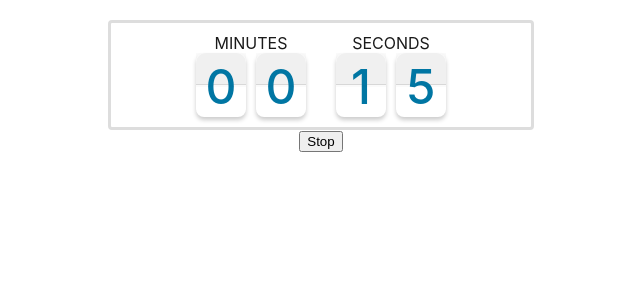
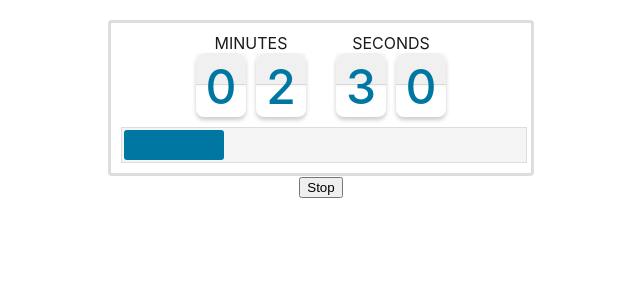
Before and after one commit to sonbachmi/ReactVisualTimer, a React (Create React App) app: page / in a window 1280 px wide. Shown: the top 300 px of the page, without its empty margins (319-959 px from the left). Built offline with nearby package versions, Linux system fonts and the light colour scheme.

Commit message:
display switches tests

```diff
--- a/src/demo/Demo.js
+++ b/src/demo/Demo.js
@@ -40,7 +40,7 @@ export class Demo extends React.Component {
     render() {
         return (
             <div className="Demo">
-                <VisualTimer seconds={20} autoStart={true} showProgress={false} running={this.state.timerRunning}
+                <VisualTimer minutes={3} seconds={20} autoStart={true} speed={10} running={this.state.timerRunning}
                              onStart={this.onStart} onStop={this.onStop} onEnd={this.onEnd}/>
                 {this.state.showRestartButton ?
                     <button onClick={this.restartTimer}>Restart</button>
--- a/src/visual-timer/components/visual-progress/VisualProgress.js
+++ b/src/visual-timer/components/visual-progress/VisualProgress.js
@@ -13,8 +13,8 @@ export function VisualProgress({total = 0, current = 0, alarming}) {
 
     if (!total) return null;
 
-    /* Progress percentage as string for setting CSS width */
-    const percentage = total && Math.round(current * 100 / total) || 0;
+    /* Progress percentage for setting CSS of display */
+    const percentage = (total && Math.round(current * 100 / total)) || 0;
     return (
         <div className={'VisualProgress' + (alarming ? ' alarming' : '')}>
             {visualStyle === 'bar' &&
--- a/src/visual-timer/components/visual-timer/VisualTimer.js
+++ b/src/visual-timer/components/visual-timer/VisualTimer.js
@@ -6,7 +6,7 @@ import "./VisualTimer.scss";
 
 const propTypes = {
     seconds: PropTypes.number,      // Timeout in seconds
-    minutes: PropTypes.number,      // Timeout in minutes (overridden by seconds if present)
+    minutes: PropTypes.number,      // Timeout in minutes (added to seconds if any)
     showHours: PropTypes.bool,      // Display hours, default hidden unless necessary
     showLabels: PropTypes.bool,      // Display labels above digits, default shown
     showProgress: PropTypes.bool,      // Display progress indicator below clock, default shown
@@ -66,7 +66,9 @@ export class VisualTimer extends React.Component {
         /*  These parameters are not expected to change during a timer run,
         so it's safe to save as instance variables for reuse
          */
-        this.totalSecs = (props.seconds || (props.minutes || 0) * 60) || 0;
+        this.totalSecs = props.seconds || 0;
+        if (props.minutes)
+            this.totalSecs += props.minutes * 60;
         this.alarmSecs = this.props.alarmBefore || (this.totalSecs >= 20 ? 10 : 0);
         /*  Decide whether to display hours */
         const hours = Math.floor(this.totalSecs / 3600);
```
Also changed, not shown: 1 other file (tests, documents, lock files or other folders).
